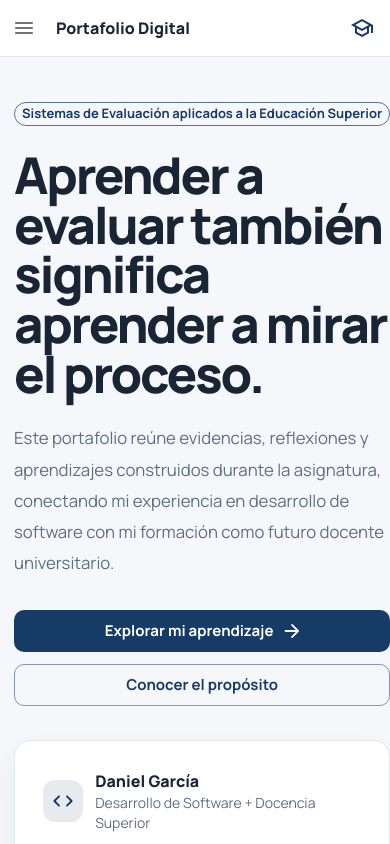
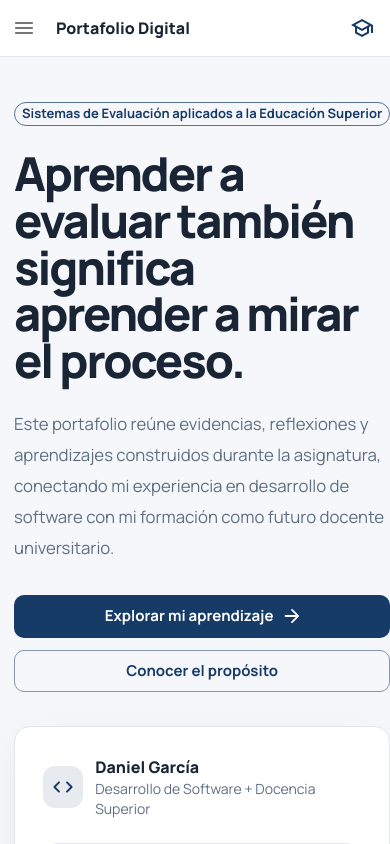
Before and after one commit to DanielDGe/portafolio-evaluacion-superior, a React (Vite) app: page / in a window 390 px wide. Shown: the top 844 px of the page. Built offline with nearby package versions, Linux system fonts and the light colour scheme.

Commit message:
style: refine typography and sidebar scrolling

```diff
--- a/src/styles.css
+++ b/src/styles.css
@@ -34,8 +34,8 @@ a {
 .page-heading h2 {
   margin-top: 14px;
   margin-bottom: 16px;
-  font-size: clamp(2.3rem, 5vw, 4.8rem);
-  line-height: 1.02;
+  font-size: clamp(2.2rem, 4.2vw, 3.8rem);
+  line-height: 1.04;
 }
 
 .page-heading > p {
@@ -54,8 +54,8 @@ a {
 
 .home-title {
   max-width: 860px;
-  font-size: clamp(3rem, 6vw, 6rem) !important;
-  line-height: 0.98 !important;
+  font-size: clamp(2.9rem, 5.2vw, 4.6rem) !important;
+  line-height: 1 !important;
 }
 
 .home-lead {
@@ -250,6 +250,29 @@ a {
   }
 
   .home-title {
-    font-size: clamp(2.6rem, 13vw, 4.4rem) !important;
+    font-size: clamp(2.55rem, 12vw, 4rem) !important;
   }
 }
+
+
+.sidebar-scroll {
+  scrollbar-width: thin;
+  scrollbar-color: color-mix(in srgb, var(--mui-palette-text-secondary) 24%, transparent) transparent;
+}
+
+.sidebar-scroll::-webkit-scrollbar {
+  width: 6px;
+}
+
+.sidebar-scroll::-webkit-scrollbar-track {
+  background: transparent;
+}
+
+.sidebar-scroll::-webkit-scrollbar-thumb {
+  border-radius: 999px;
+  background: color-mix(in srgb, var(--mui-palette-text-secondary) 20%, transparent);
+}
+
+.sidebar-scroll:hover::-webkit-scrollbar-thumb {
+  background: color-mix(in srgb, var(--mui-palette-text-secondary) 38%, transparent);
+}
```
